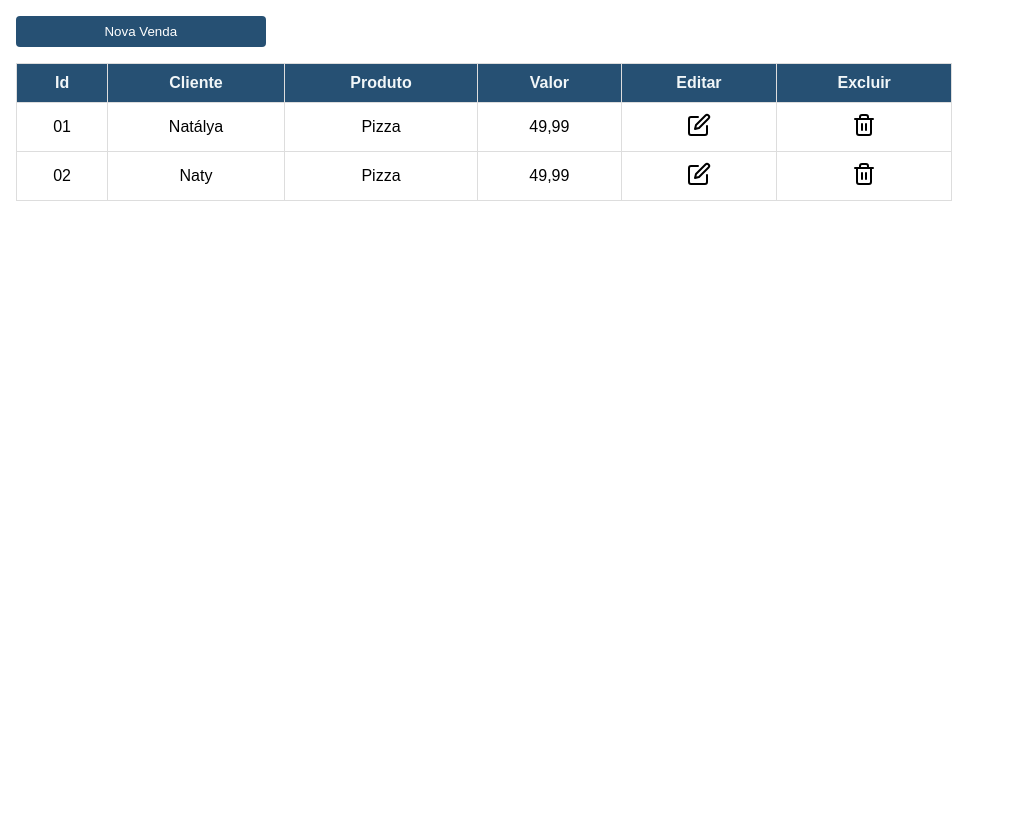
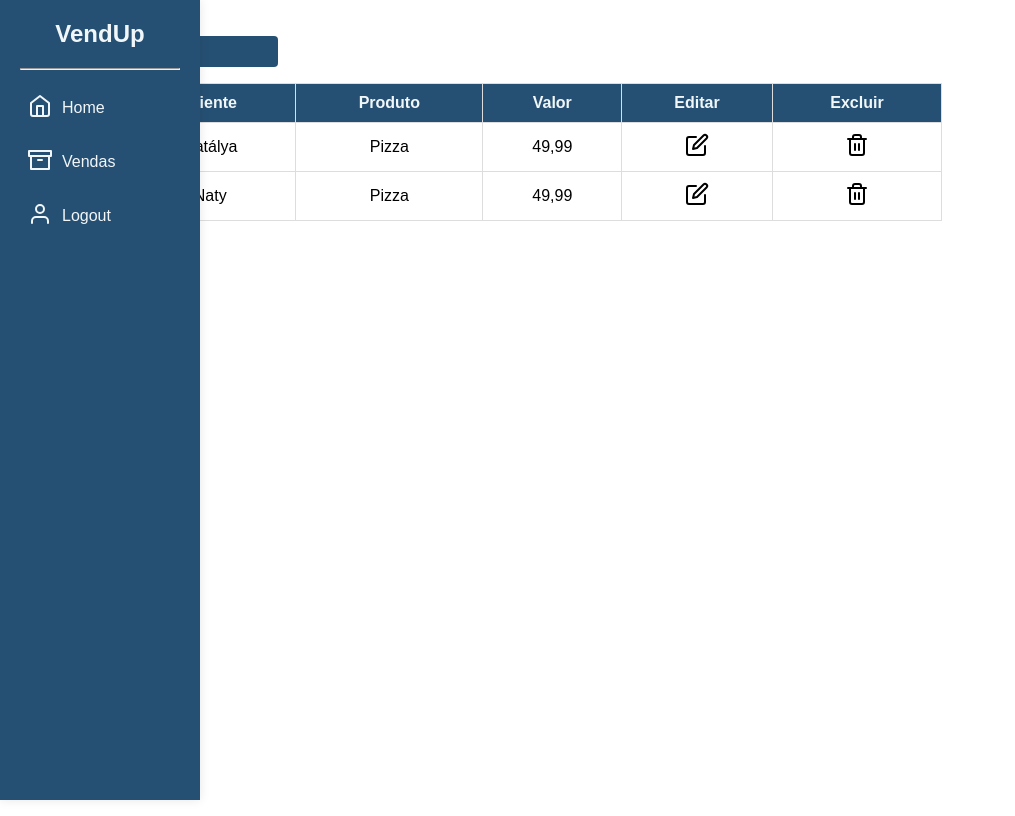
Before and after one commit to NatalyaNunes/projetoVendas, a React (Create React App) app: page /home in a window 1280 px wide. Shown: the whole page, without its empty margins (0-1015 px from the left). Built offline with nearby package versions, Linux system fonts and the light colour scheme.

Commit message:
add layout e rotas

```diff
--- a/src/App.js
+++ b/src/App.js
@@ -14,6 +14,7 @@ function App() {
           <Route path="/" element={<Login/>}/>
           <Route path="/home" element={<Table/>}/>
           <Route path="/cadastro" element={<Cadastro/>}/>
+          <Route path="/sidebar" element={<SideBar/>}/>
         </Routes>
       </div>
     </Router>
--- /dev/null
+++ b/src/components/Layout.js
@@ -0,0 +1,15 @@
+import React from "react";
+import SideBar from "./SideBar";
+
+const Layout = ({ children }) => {
+    return(
+        <div style={{ display: 'flex' }}>
+            <SideBar/>
+            <div style={{ marginleft: '200px', padding:'20px', width:'100%' }}>
+                {children}
+            </div>
+        </div>
+    );
+};
+
+export default Layout;
--- a/src/components/SideBar.js
+++ b/src/components/SideBar.js
@@ -3,9 +3,9 @@ function SideBar() {
     <main>
       <div class="sidebar">
         <nav class="mb">
-          <h2>VendUp</h2>
+          <h2 class="text-ligth">VendUp</h2>
         </nav>
-        <hr />
+        <hr/>
         <div class="mt">
           <a href="#">
             <div class="butsidebar">
@@ -72,7 +72,7 @@ function SideBar() {
                   <circle cx="12" cy="7" r="4"></circle>
                 </svg>
               </i>
-              <p>Login</p>
+              <p>Logout</p>
             </div>
           </a>
         </div>
--- a/src/components/Table.js
+++ b/src/components/Table.js
@@ -1,14 +1,26 @@
-function Table() {
+import React from "react";
+import { useNavigate } from "react-router-dom";
+import Layout from "./Layout";
+
+const Table = () => {
+  const navigate = useNavigate();
+
+  const handleNewVendaClick = () => {
+    navigate("/cadastro");
+  };
   return (
+    <Layout>
       <main class="crud">
         <div class="cardinput">
-        <button class="but">Nova Venda</button>
+          <button class="but" onClick={handleNewVendaClick}>
+            Nova Venda
+          </button>
         </div>
         <table class="mt">
           <thead>
             <tr class="top">
               <th>Id</th>
-            <th class="w2">Cliente</th>
+              <th>Cliente</th>
               <th>Produto</th>
               <th>Valor</th>
               <th>Editar</th>
@@ -121,7 +133,8 @@ function Table() {
           </tbody>
         </table>
       </main>
+    </Layout>
   );
-}
+};
 
 export default Table;
--- a/src/index.css
+++ b/src/index.css
@@ -146,6 +146,50 @@ table tr:hover td {
   color: var(--pj-red);
 }
 
+/*Sidebar*/
+
+.sidebar {
+  position: fixed;
+  top: 0;
+  left: 0;
+  height: 100%;
+  width: 200px;
+  background-color: var(--pj-blue);
+  padding: 20px;
+  box-shadow: 0 0 10px rgba(0, 0, 0, 0.1);
+}
+
+.sidebar nav {
+  margin-bottom: 20px;
+}
+
+.sidebar a {
+  text-decoration: none;
+  color: var(--pj-ligth);
+}
+
+.butsidebar {
+  display: flex;
+  align-items: center;
+  margin-bottom: 10px;
+  padding: 0.5rem;
+}
+
+.butsidebar:hover{
+  background-color: var(--pj-ligth)!important;
+  color: var(--pj-blue);
+  border-radius: 8px;
+}
+
+.butsidebar i {
+  margin-right: 10px;
+}
+
+.butsidebar p {
+  margin: 0;
+}
+
+
 /*padrões*/
 
 .bg-ligth {
```
Lines whose indentation alone changed are shown as unchanged.
